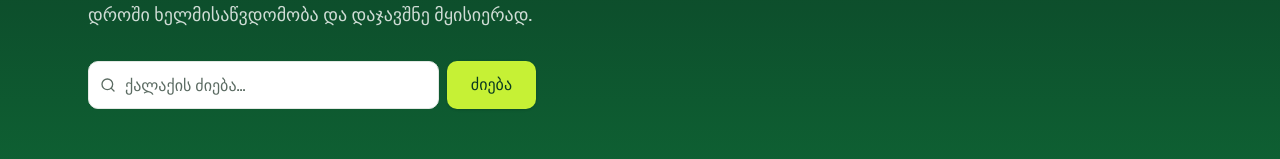
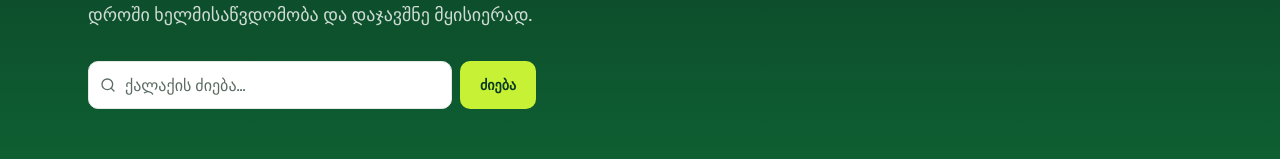
Before and after one commit to levantchanturidze/padelebi, a Next.js app: page / in a window 1280 px wide. Shown: the part 380-539 px from the top of the page. Built offline with nearby package versions, Linux system fonts and the light colour scheme; no server answers; the database is empty.

Commit message:
fix: hero city search now submits form correctly
Search button was a link (href) instead of a submit button, so the
city value was never passed to /clubs.

Co-Authored-By: Claude Sonnet 4.6 <noreply@anthropic.com>

```diff
--- a/src/app/page.tsx
+++ b/src/app/page.tsx
@@ -46,9 +46,9 @@ export default async function HomePage() {
                   className="h-12 w-full rounded-[var(--radius-md)] border border-transparent bg-white pl-9 pr-3 text-foreground placeholder:text-muted focus-ring"
                 />
               </div>
-              <LinkButton href="/clubs" size="lg" className="bg-accent text-brand-900 hover:bg-accent/90">
+              <button type="submit" className="h-12 rounded-[var(--radius-md)] bg-accent px-5 text-sm font-semibold text-brand-900 hover:bg-accent/90 transition-colors">
                 {t("search")}
-              </LinkButton>
+              </button>
             </form>
           </div>
         </Container>
```
